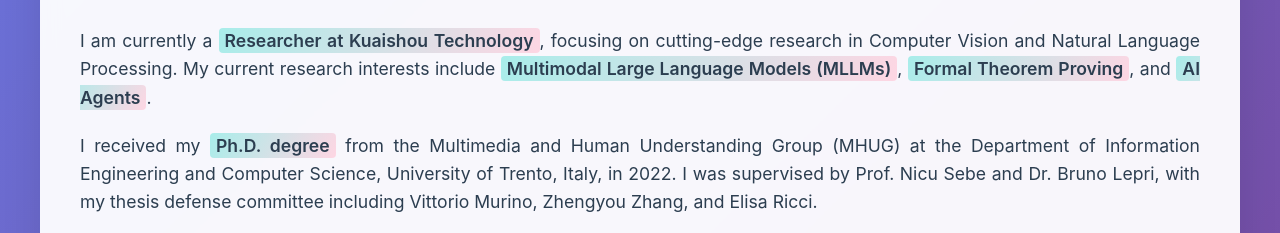
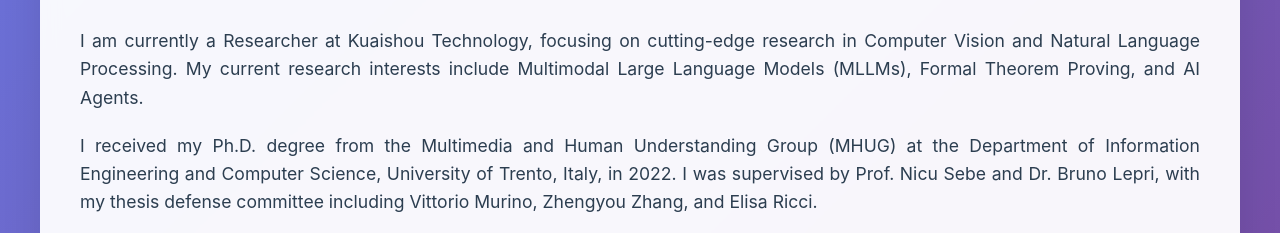
Before and after one commit to yhlleo/yhlleo.github.io, a plain HTML site: page index.html in a window 1280 px wide. Shown: the part 701-934 px from the top of the page. Drawn offline with Linux system fonts and the light colour scheme.

Commit message:
Update index.html

```diff
--- a/index.html
+++ b/index.html
@@ -480,10 +480,10 @@
                 <h2 class="section-title">About Me</h2>
                 <div class="about-content">
                     <p>
-                        I am currently a <span class="highlight">Researcher at Kuaishou Technology</span>, focusing on cutting-edge research in Computer Vision and Natural Language Processing. My current research interests include <span class="highlight">Multimodal Large Language Models (MLLMs)</span>, <span class="highlight">Formal Theorem Proving</span>, and <span class="highlight">AI Agents</span>.
+                        I am currently a Researcher at Kuaishou Technology, focusing on cutting-edge research in Computer Vision and Natural Language Processing. My current research interests include Multimodal Large Language Models (MLLMs), Formal Theorem Proving, and AI Agents.
                     </p>
                     <p>
-                        I received my <span class="highlight">Ph.D. degree</span> from the Multimedia and Human Understanding Group (MHUG) at the Department of Information Engineering and Computer Science, University of Trento, Italy, in 2022. I was supervised by Prof. Nicu Sebe and Dr. Bruno Lepri, with my thesis defense committee including Vittorio Murino, Zhengyou Zhang, and Elisa Ricci.
+                        I received my Ph.D. degree from the Multimedia and Human Understanding Group (MHUG) at the Department of Information Engineering and Computer Science, University of Trento, Italy, in 2022. I was supervised by Prof. Nicu Sebe and Dr. Bruno Lepri, with my thesis defense committee including Vittorio Murino, Zhengyou Zhang, and Elisa Ricci.
                     </p>
                     <p>
                         Before my doctoral studies, I earned my B.Eng. degree in Photogrammetry and Remote Sensing (2015) and M.Eng. degree in Pattern Recognition and Intelligent System (2018) from Wuhan University, China.
```
